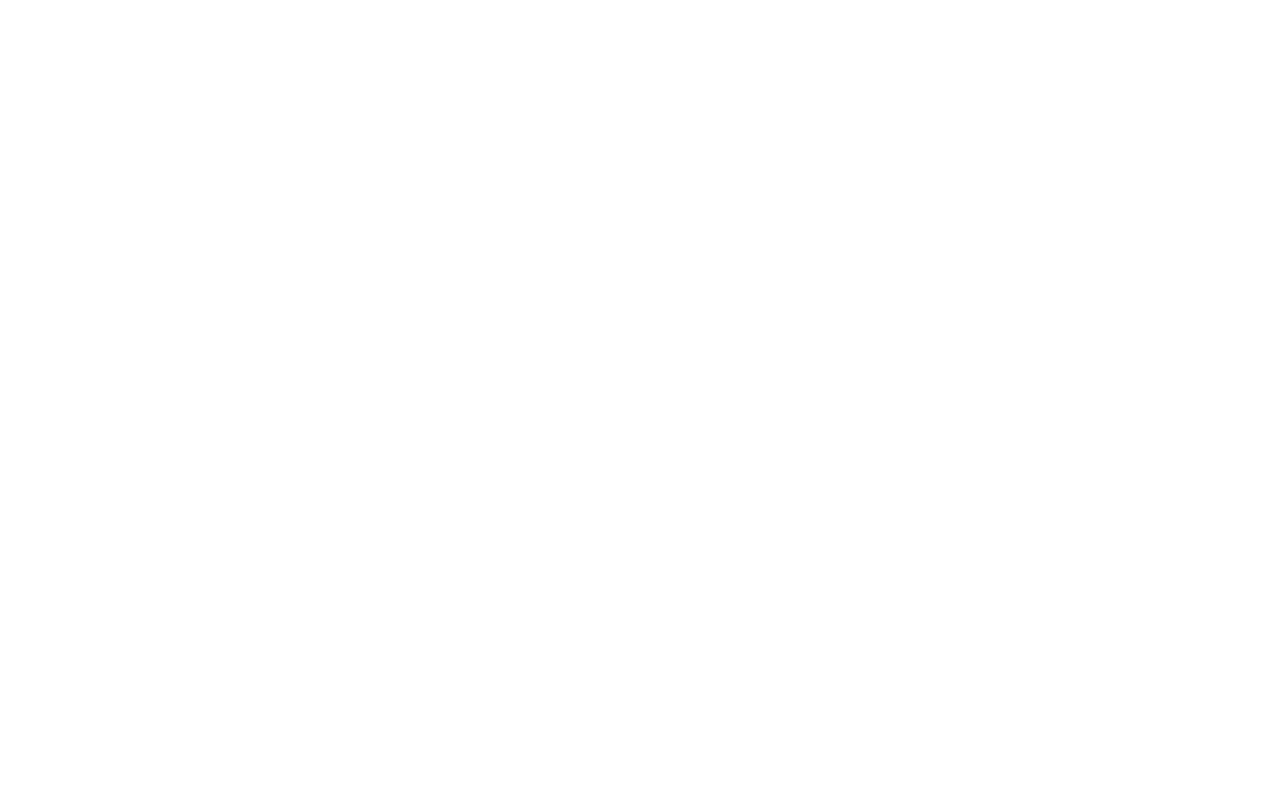
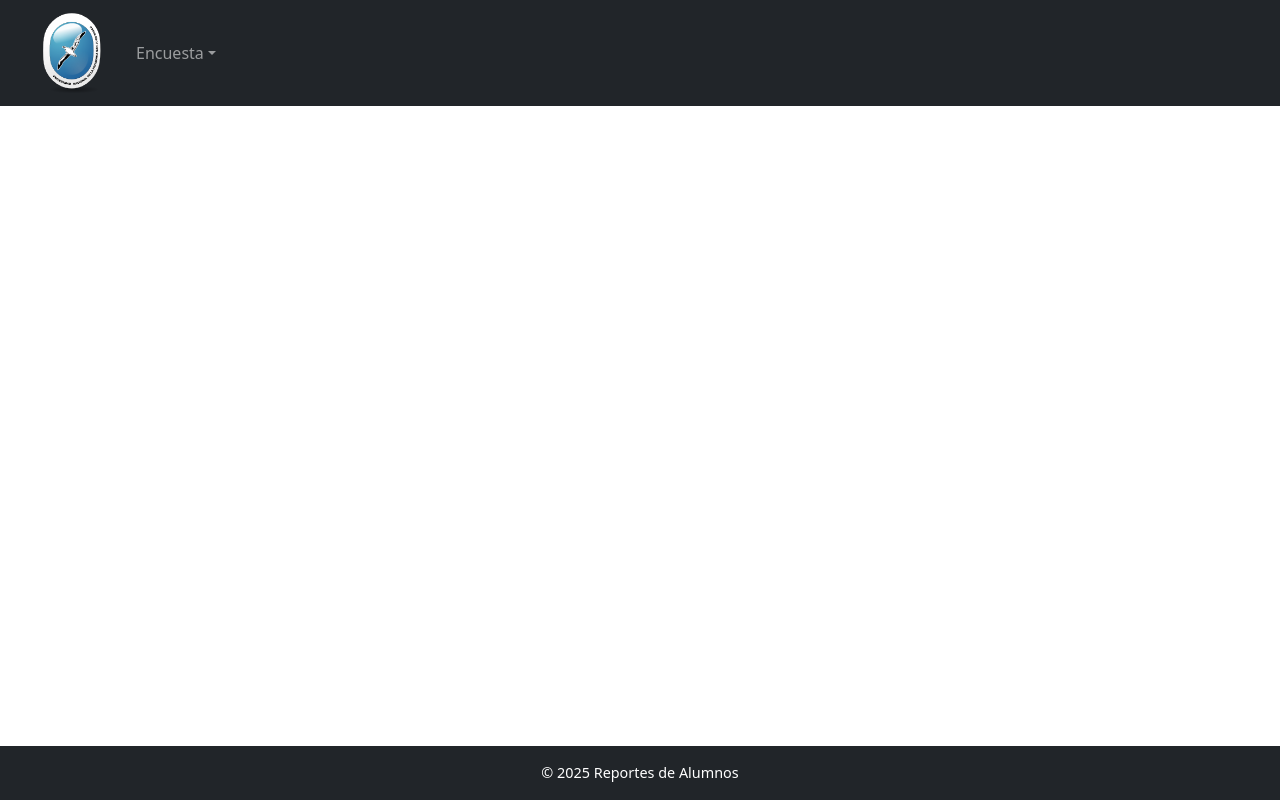
Before and after one commit to UNPSJB/RA-grupo-5, a React (Vite) app in the folder frontend/react-app/: page /secretaria in a window 1280 px wide. Before the commit this address had no page. Built offline with nearby package versions, Linux system fonts and the light colour scheme.

Commit message:
first commit

```diff
--- a/frontend/react-app/src/App.tsx
+++ b/frontend/react-app/src/App.tsx
@@ -11,6 +11,8 @@
 import "bootstrap/dist/css/bootstrap.min.css";
 import ReportesDisponibles from "./paginas/ReportesDisponibles.tsx";
 import EncuestasRespondidas from "./componentes/EncuestasRespondidas.tsx";
+import LayoutSecretaria from "./componentes/LayoutSecretaria.tsx";
+import CrearEncuestaBase from "./paginas/secretaria/CrearEncuestaBase.tsx";
 
 function App() {
   return (
@@ -44,6 +46,13 @@
           <Route index element={<InformesCurricularesDisponibles />} />
         </Route>
       </Route>
+
+      <Route path="/secretaria" element={<LayoutSecretaria />}>
+        <Route path="encuesta-base" element= {CrearEncuestaBase}></Route>
+      </Route>
+
+
+
     </Routes>
   );
 }
--- a/frontend/react-app/src/componentes/LayoutHome.tsx
+++ b/frontend/react-app/src/componentes/LayoutHome.tsx
@@ -56,7 +56,16 @@
                 </Link>
               </Col>
             </div>
+            <div>
+            <Col className="d-flex flex-column align-items-center">
+                <img src={logoDepartamento} alt="logoDepartamento" />
+                <Link to="/secretaria" className="btn btn-secondary">
+                  Secretaria
+                </Link>
+              </Col>
           </div>
+          </div>
+
         </Container>
       </main>
 
--- /dev/null
+++ b/frontend/react-app/src/componentes/LayoutSecretaria.tsx
@@ -0,0 +1,38 @@
+import { Link, Outlet } from "react-router-dom";
+import { Container, Navbar, NavDropdown, Nav } from "react-bootstrap";
+import "../styles/Layout.css";
+import logoUnpsjb from "../assets/unpsjb.png"
+
+export default function LayoutSecretaria() {
+  return (
+    <div className="layout">
+      <Navbar bg="dark" variant="dark" expand="lg">
+        <Navbar.Brand className="ms-3" href="/">
+          <img
+            src={logoUnpsjb}
+            width="80"
+            height="80"
+            className="d-inline-block align-top ms-3"
+            alt="Logo UNPSJB"
+            />
+        </Navbar.Brand>
+         <Nav className="me-auto">
+          <NavDropdown title= "Encuesta" id="navbarScrollingDropdown" menuVariant="dark">
+            <NavDropdown.Item as={Link} to="/secretaria/encuesta-base">encuesta base</NavDropdown.Item>
+          </NavDropdown>
+        </Nav>
+      </Navbar>
+
+      <main className="center">
+        {/* Contenido principal */}
+        <Container className="mt-4  text-center">
+          <Outlet /> {/* Outlet solo renderiza páginas hijas, si las hubiera */}
+        </Container>
+      </main>
+
+      <footer className="footer bg-dark text-white text-center p-3 mb-0">
+        &copy; 2025 Reportes de Alumnos
+      </footer>
+    </div>
+  );
+}
```
Also changed, not shown: frontend/react-app/src/paginas/secretaria/CrearEncuestaBase.tsx (added).
